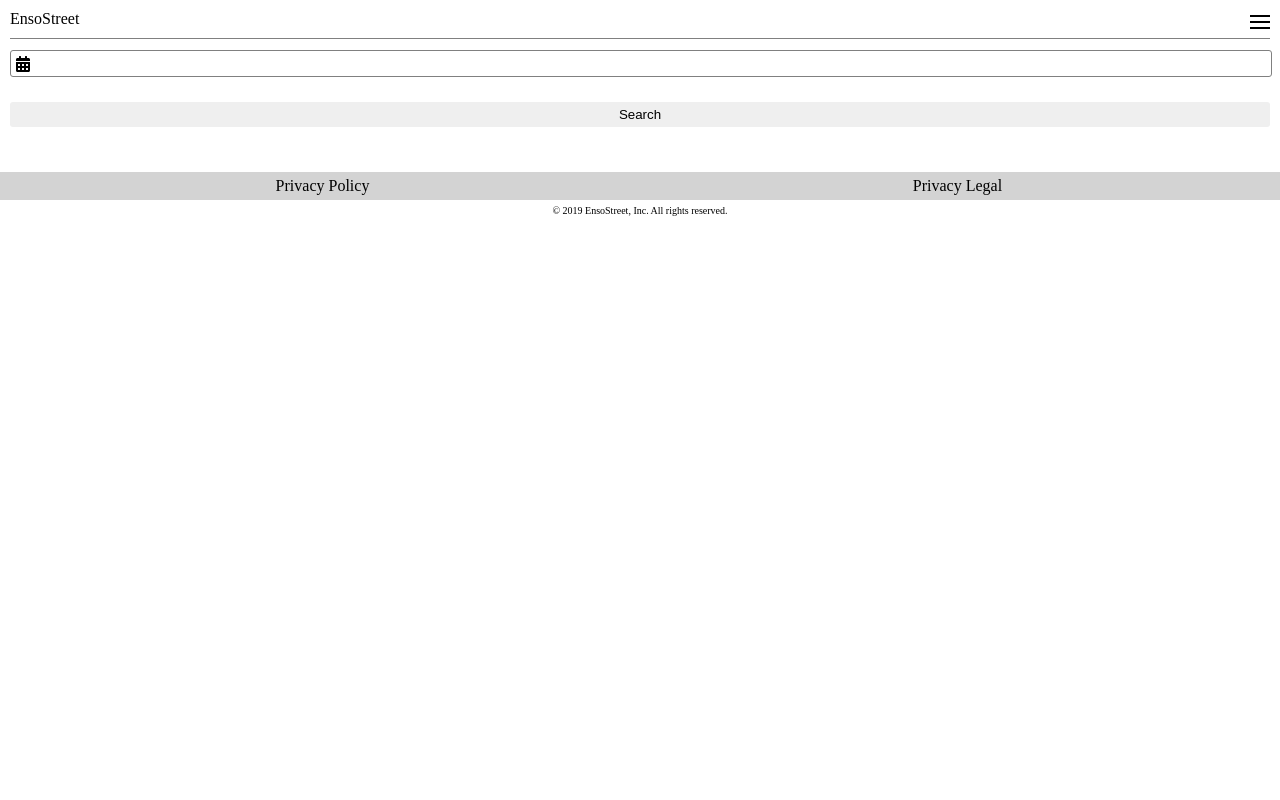
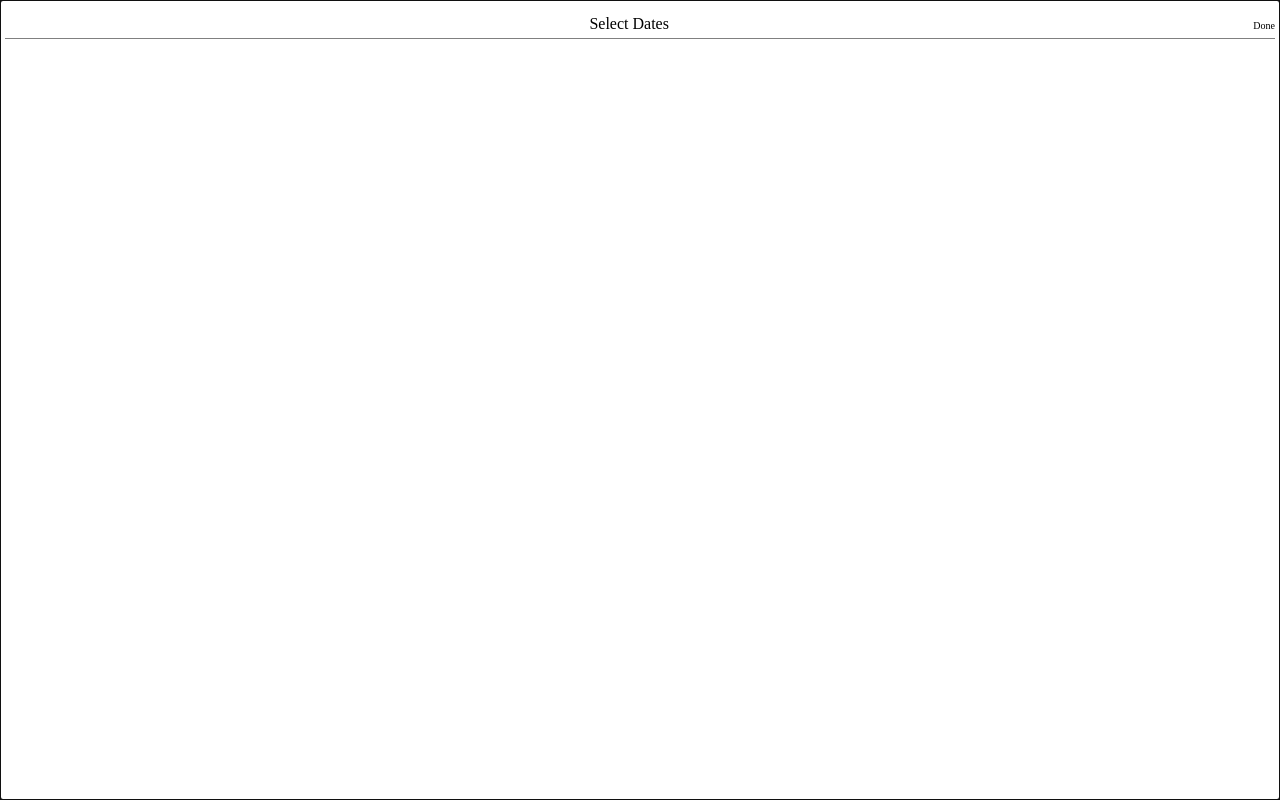
Before and after one commit to liquidMocha/enso-street, a React (Create React App) app: page / in a window 1280 px wide. Both pictures are taken after a click on the element 641 px from the left and 63 px from the top of the page. Built offline with nearby package versions, Linux system fonts and the light colour scheme; no server answers.

Commit message:
Add date picker modal
[#168937917] (https://www.pivotaltracker.com/story/show/168937917)

```diff
--- a/package.json
+++ b/package.json
@@ -17,6 +17,7 @@
     "react-dom": "^16.9.0",
     "react-ga": "^2.6.0",
     "react-google-login": "^5.0.5",
+    "react-modal": "^3.10.1",
     "react-router-dom": "^5.0.1",
     "react-scripts": "3.1.1",
     "react-test-renderer": "^16.9.0"
--- a/src/HomePage.js
+++ b/src/HomePage.js
@@ -1,19 +1,43 @@
-import React from "react";
+import React, {useState} from "react";
+import Modal from 'react-modal';
 import './styles/Button.scss';
 import './styles/Input.scss';
 import './styles/HomePage.scss';
 import {FontAwesomeIcon} from "@fortawesome/react-fontawesome";
-import { faCalendarAlt } from '@fortawesome/free-solid-svg-icons';
+import {faCalendarAlt} from '@fortawesome/free-solid-svg-icons';
 
 const HomePage = () => {
+    const [displayDatePicker, toggleDatePicker] = useState(false);
+
     return (
         <div id='home-page'>
-            <div className='input' id='date-range-opener'>
-                <FontAwesomeIcon icon={faCalendarAlt}/>
-                <i className='far fa-calendar-alt'/>
-            </div>
+            {displayDatePicker ? null :
+                <div>
+                    <div className='input'
+                         id='date-range-opener'
+                         onClick={() => {
+                             toggleDatePicker(true)
+                         }}>
+                        <FontAwesomeIcon icon={faCalendarAlt}/>
+                        <i className='far fa-calendar-alt'/>
+                    </div>
 
-            <button>Search</button>
+                    <button id='home-page-search-button'>Search</button>
+                </div>
+            }
+
+            <Modal className='date-range-picker-modal'
+                   overlayClassName="date-range-picker-overlay"
+                   isOpen={displayDatePicker}>
+                <div id='date-range-picker-title-bar'>
+                    <span />
+                    <span id='date-range-picker-title'>Select Dates</span>
+                    <span id='date-range-picker-close' onClick={() => {
+                        toggleDatePicker(false);
+                    }}>Done
+                    </span>
+                </div>
+            </Modal>
         </div>
     )
 };
--- a/src/styles/HomePage.scss
+++ b/src/styles/HomePage.scss
@@ -3,3 +3,40 @@
     height: 15px;
   }
 }
+
+.date-range-picker-modal {
+  position: absolute;
+  top: 0;
+  left: 0;
+  right: 0;
+  bottom: 0;
+  padding: 5px;
+
+  #date-range-picker-title-bar {
+    display: flex;
+    margin-top: 10px;
+    justify-content: space-between;
+    align-items: baseline;
+    width: 100%;
+    border-bottom: 1px solid grey;
+    padding-bottom: 5px;
+
+    #date-range-picker-title {
+      justify-self: center;
+    }
+
+    #date-range-picker-close {
+      justify-self: end;
+      font-size: 10px;
+    }
+  }
+}
+
+.date-range-picker-overlay {
+  position: fixed;
+  top: 0;
+  left: 0;
+  right: 0;
+  bottom: 0;
+  background-color: rgba(255, 255, 255, 1);
+}
```
Also changed, not shown: src/nightwatch_tests/HomePageTest.js (+20 -0 lines), 1 other file (tests, documents, lock files or other folders).
